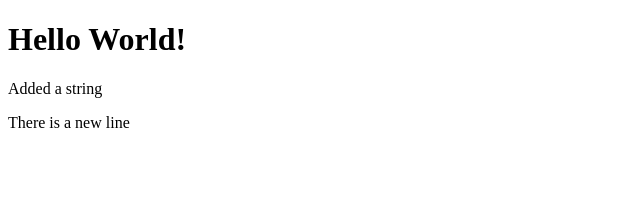
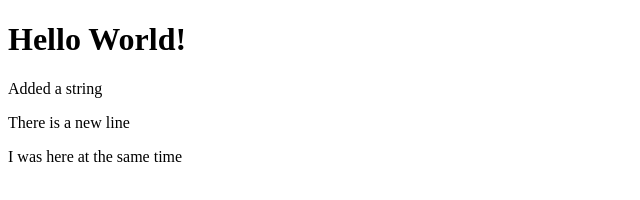
Before and after one commit to cvoorber/ppoddemo, a plain HTML site: page index.html in a window 1280 px wide. Shown: the whole page, without its empty margins (0-640 px from the left). Drawn offline with Linux system fonts and the light colour scheme.

Commit message:
added a 'same time' line to index

```diff
--- a/index.html
+++ b/index.html
@@ -7,5 +7,6 @@
 	<h1>Hello World!</h1>
 	<p>Added a string</p>
 	<p>There is a new line</p>
+	<p>I was here at the same time</p>
 </body>
 </html>
```
